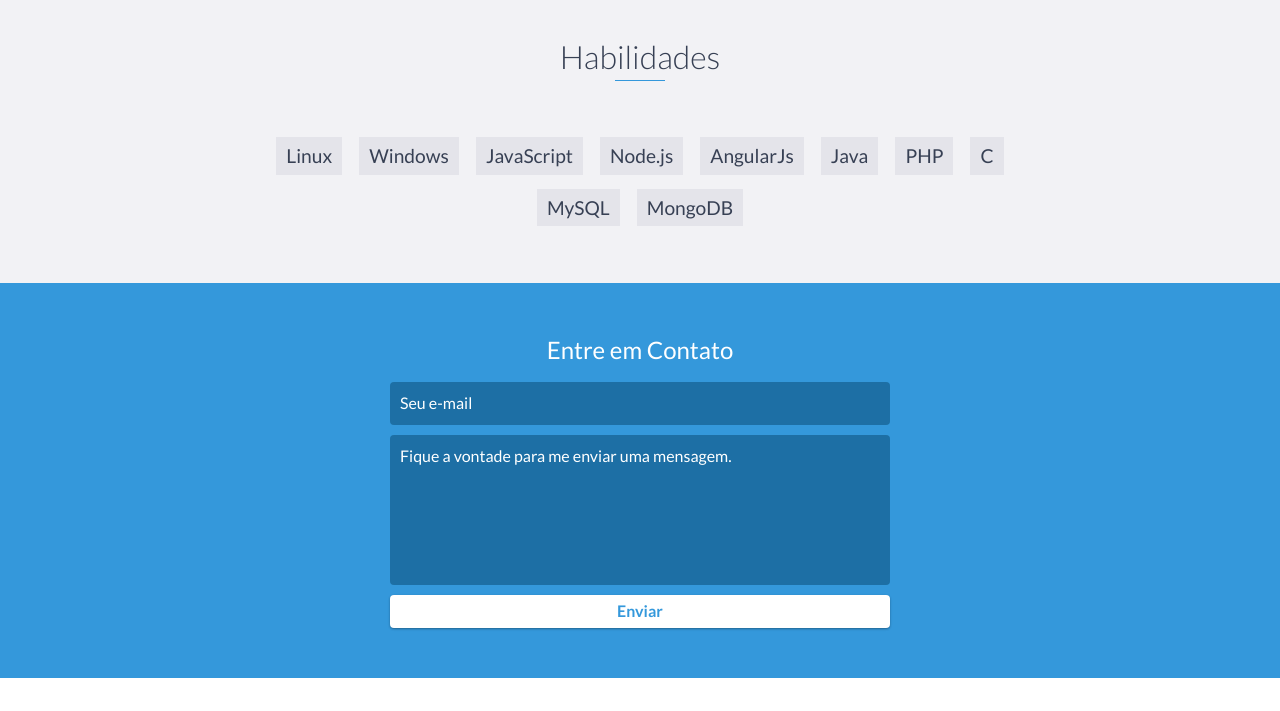
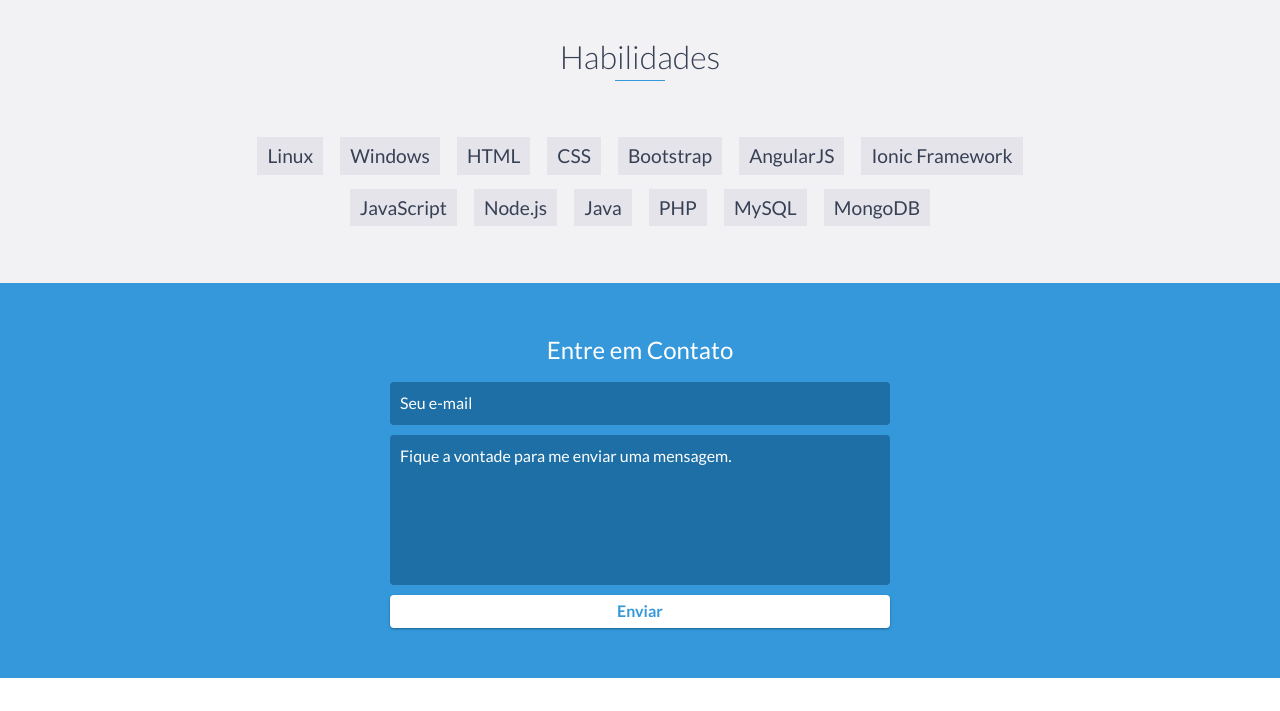
Before and after one commit to douglasmonteiro-dev/Portfolio, a website: page index.html in a window 1280 px wide. Shown: the part 3860-4571 px from the top of the page. Drawn offline with nearby package versions, Linux system fonts and the light colour scheme.

Commit message:
update index.html

```diff
--- a/index.html
+++ b/index.html
@@ -250,12 +250,15 @@
         <ul>
             <li>Linux</li>
             <li>Windows</li>
+	    <li>HTML</li>
+            <li>CSS</li>
+	    <li>Bootstrap</li>
+            <li>AngularJS</li>
+	    <li>Ionic Framework</li>
             <li>JavaScript</li>
             <li>Node.js</li>
-            <li>AngularJs</li>
             <li>Java</li>
             <li>PHP</li>
-            <li>C</li>
             <li>MySQL</li>
             <li>MongoDB</li>
 
```
